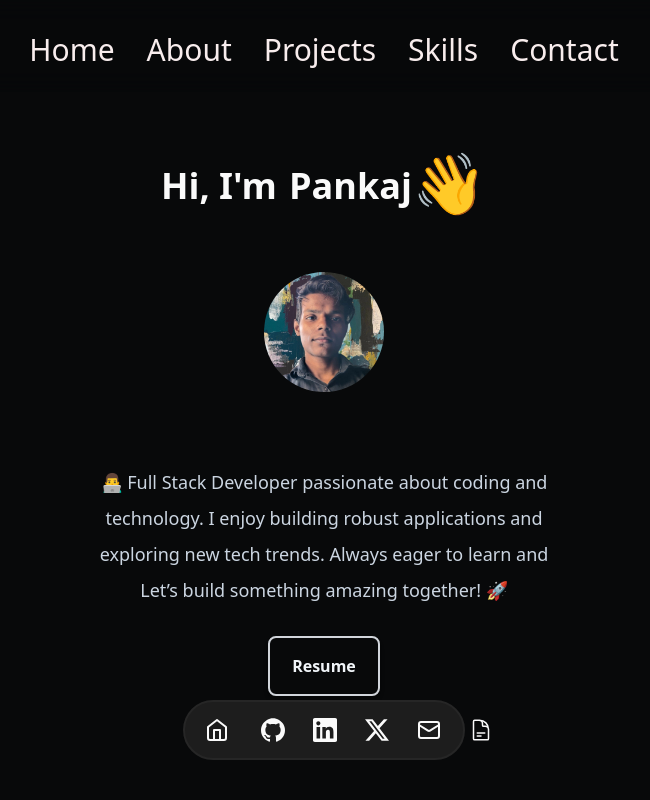
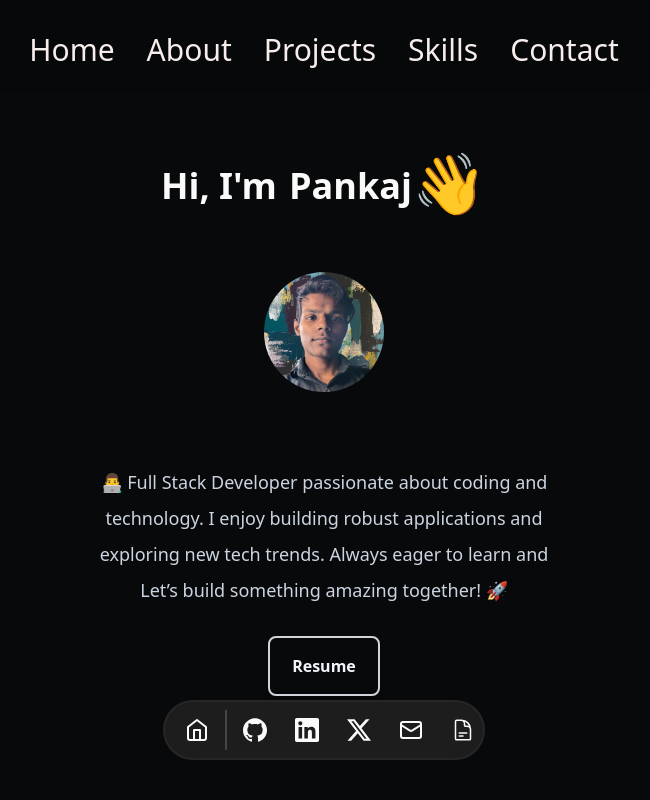
Before and after one commit to PankajKumardev/portfolio-frontend, a React (Vite) app: page / in a window 1280 px wide. Shown: the top 800 px of the page, without its empty margins (316-966 px from the left). Built offline with nearby package versions, Linux system fonts and the light colour scheme.

Commit message:
Update SocialCards.jsx

```diff
--- a/src/components/SocialCards.jsx
+++ b/src/components/SocialCards.jsx
@@ -1,7 +1,8 @@
 export const SocialCards = () => {
     return (
       <div className="fixed bottom-0 left-0 right-0 flex justify-center  hidden md:block md:justify-center md:flex  lg:block lg:justify-center lg:flex">
-        <div className="box-border h-18 w-[22%] border-2 border-[#262626] rounded-full mb-10 bg-[#1d1d1d] transition-transform duration-300 transform hover:scale-105">
+
+        <div className="  box-border md:h-18  sm:h-18 d:w-[22%] border-2 border-[#262626] rounded-full mb-10 bg-[#1d1d1d] transition-transform duration-300 transform hover:scale-105">
 
 
           <div className="flex">
```
